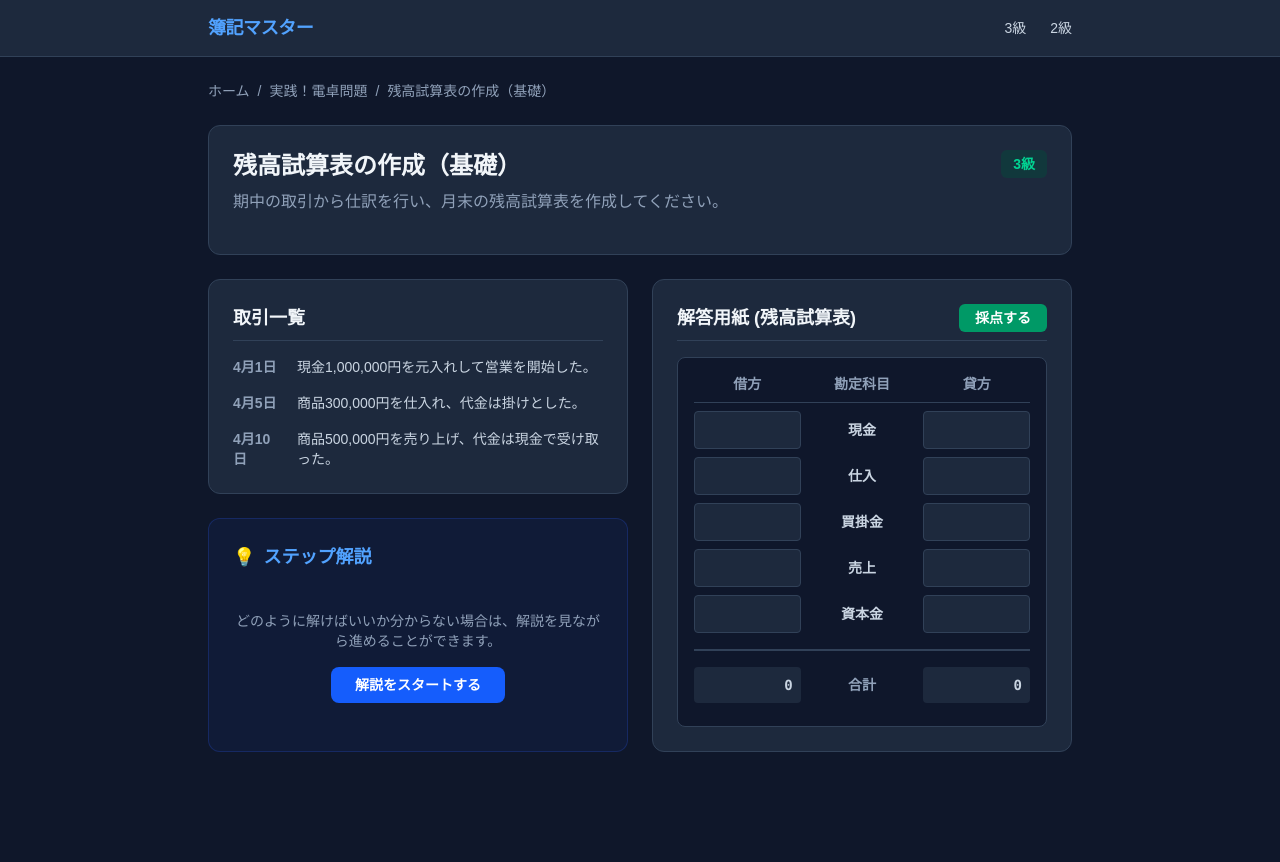
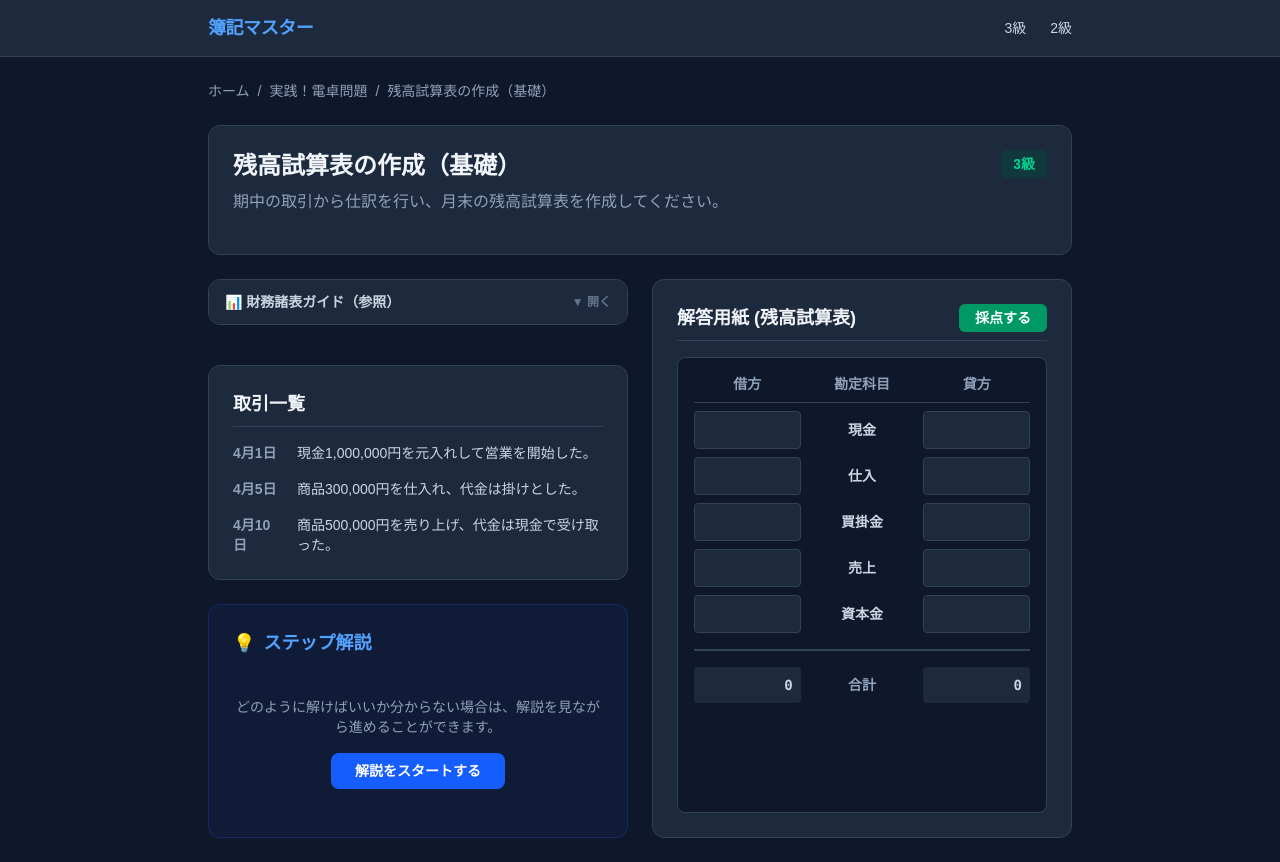
Before and after one commit to abarth-f595/BOKI-2-3, a Next.js app: page /calculator/trial-balance-01 in a window 1280 px wide. Before the commit the page ends 800 px from the top, so only its background shows below. Built offline with nearby package versions, Linux system fonts and the light colour scheme.

Commit message:
feat: show FinancialStatementsGuide accordion in calculator problems

```diff
--- a/components/CalculatorClient.tsx
+++ b/components/CalculatorClient.tsx
@@ -2,6 +2,7 @@
 import { useState } from "react";
 import { CalculatorProblem } from "@/data/calculator";
 import Link from "next/link";
+import FinancialStatementsGuide from "@/components/FinancialStatementsGuide";
 
 export default function CalculatorClient({ problem }: { problem: CalculatorProblem }) {
   const [currentStepIndex, setCurrentStepIndex] = useState(-1);
@@ -68,6 +69,7 @@ export default function CalculatorClient({ problem }: { problem: CalculatorProbl
       <div className="grid grid-cols-1 lg:grid-cols-2 gap-6">
         {/* Left Pane: Transactions and Explanation */}
         <div className="flex flex-col gap-6">
+          <FinancialStatementsGuide accounts={Object.keys(problem.expectedAnswers)} />
           <div className="bg-slate-800 rounded-xl border border-slate-700 p-6">
             <h2 className="text-lg font-bold text-slate-100 mb-4 border-b border-slate-700 pb-2">
               取引一覧
```
